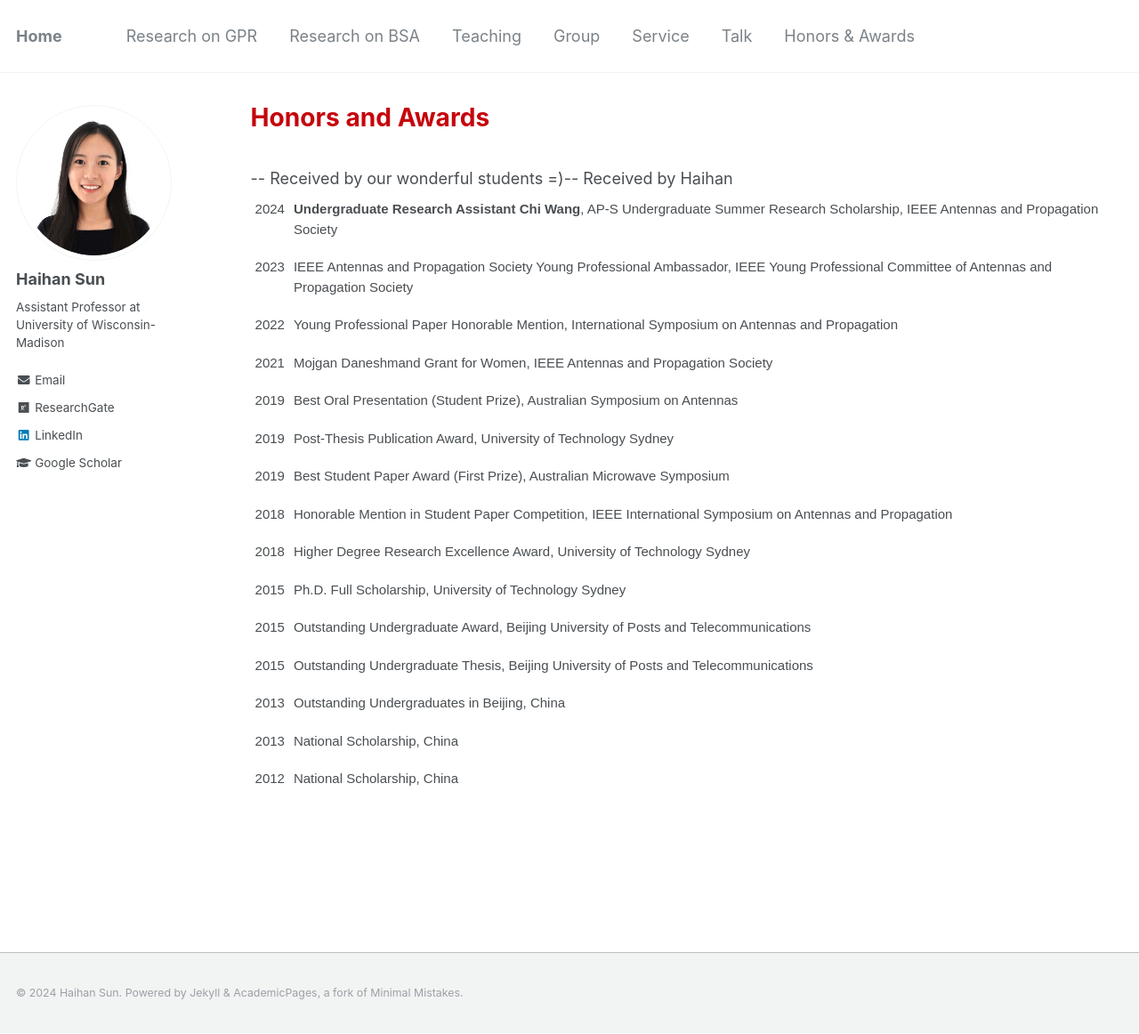
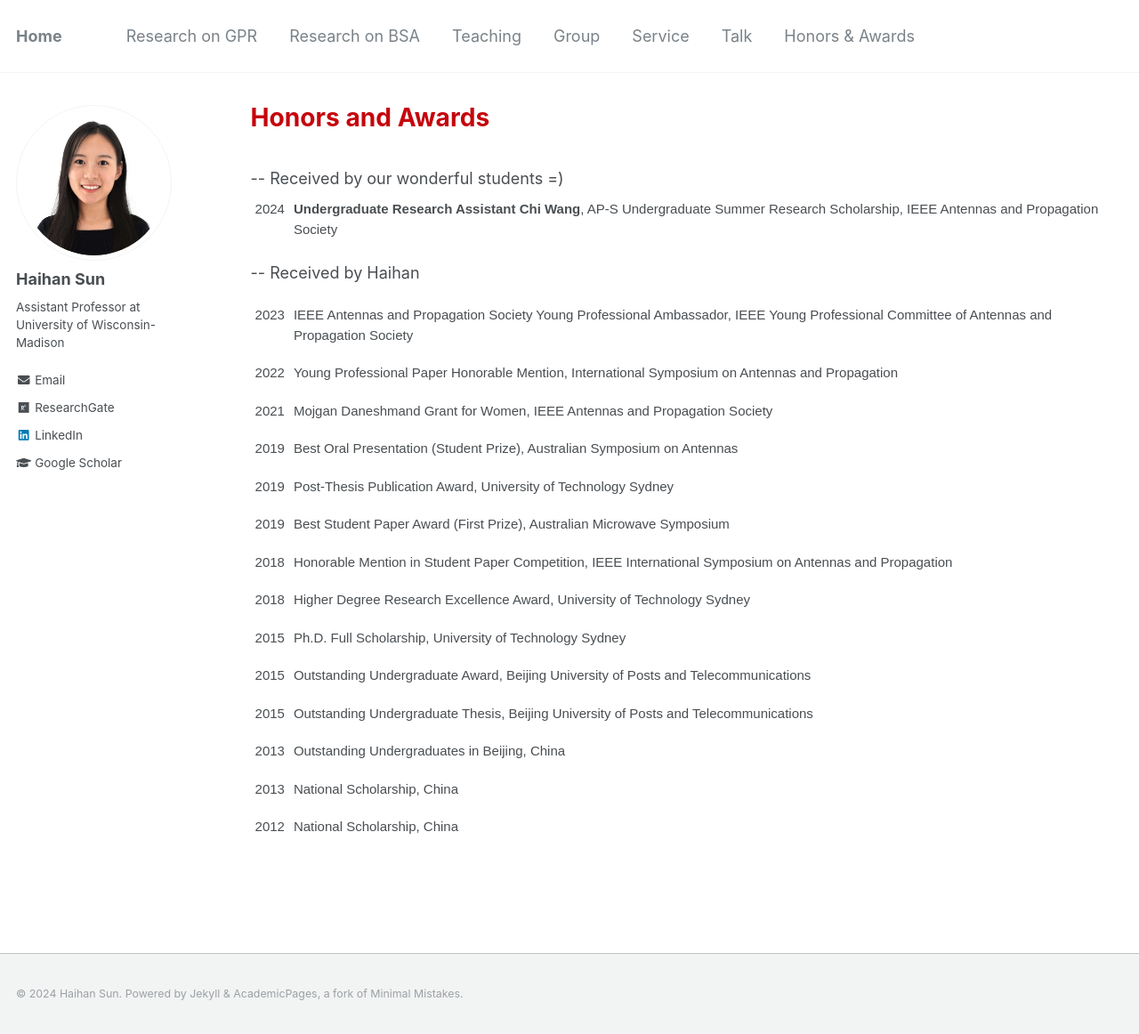
Before and after one commit to Haihan-Sun/Haihan-Sun.github.io, a Jekyll site: the page built from _pages/awards.html, in a window 1280 px wide and 1162 px high. Shown: the whole window at 89% size. Built offline with Jekyll 4.4.1, drawn with Linux system fonts in a browser that asks for light colours.

Commit message:
Update awards.html

```diff
--- a/_pages/awards.html
+++ b/_pages/awards.html
@@ -14,22 +14,29 @@ author_profile: true
   overflow:hidden;padding:10px 5px;word-break:normal;}
 .tg .tg-ko0z{background-color:#ffffff;border-color:#ffffff;font-size:15px;text-align:left;vertical-align:top}
 </style>
+
 -- Received by our wonderful students =)
+
 <table class="tg">
 <tbody>
-
     <tr>
     <td class="tg-ko0z">2024</td>
     <td class="tg-ko0z"> <b>Undergraduate Research Assistant Chi Wang</b>, AP-S Undergraduate Summer Research Scholarship, IEEE Antennas and Propagation Society <br>
 </td>
   </tr>
+  </tbody>
+</table>
 
  -- Received by Haihan
+<table class="tg">
+<tbody>
   <tr>
     <td class="tg-ko0z">2023</td>
     <td class="tg-ko0z">IEEE Antennas and Propagation Society Young Professional Ambassador, IEEE Young Professional Committee of Antennas and Propagation Society <br>
 </td>
   </tr>
+
+
 
   <tr>
     <td class="tg-ko0z">2022</td>
```
